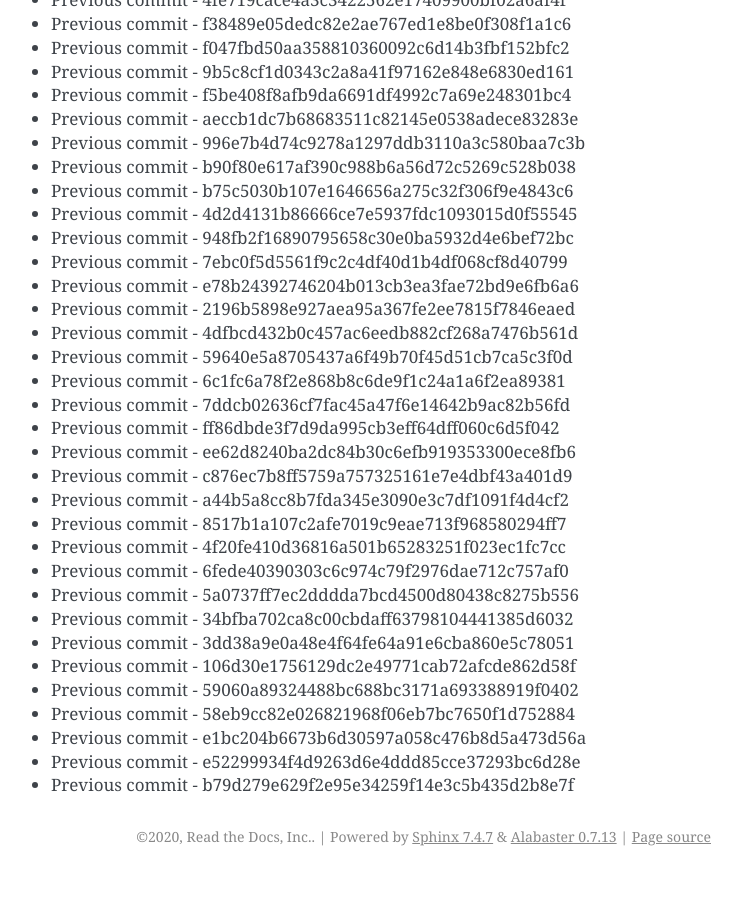
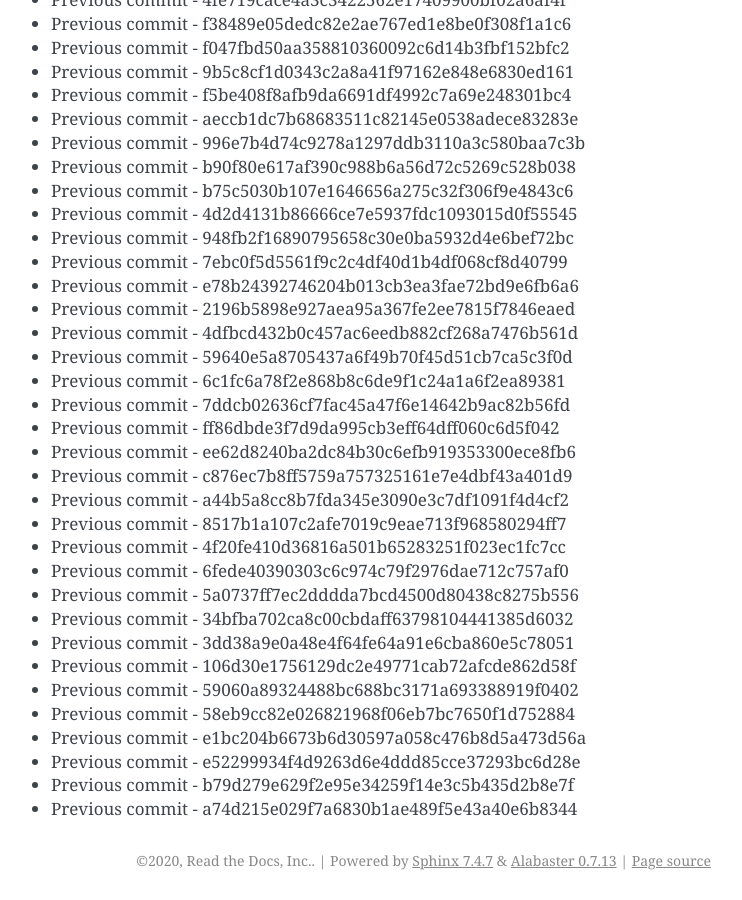
Before and after one commit to readthedocs/rtd-git-stresstest, a Sphinx documentation site: the page built from docs/updates.rst, in a window 1280 px wide and 900 px high, scrolled down 102744 px. Shown: the whole window, without its empty margins (399-1141 px from the left). Built offline with Sphinx 7.4.7, drawn with Linux system fonts in a browser that asks for light colours; before the commit the page ends 103620 px from its top, so only the background shows below that.

Commit message:
Generating commit from previous: a74d215e029f7a6830b1ae489f5e43a40e6b8344

```diff
--- a/docs/updates.rst
+++ b/docs/updates.rst
@@ -4349,3 +4349,4 @@ It can be tested for any performance characteristics.
 * Previous commit - e1bc204b6673b6d30597a058c476b8d5a473d56a
 * Previous commit - e52299934f4d9263d6e4ddd85cce37293bc6d28e
 * Previous commit - b79d279e629f2e95e34259f14e3c5b435d2b8e7f
+* Previous commit - a74d215e029f7a6830b1ae489f5e43a40e6b8344
```
